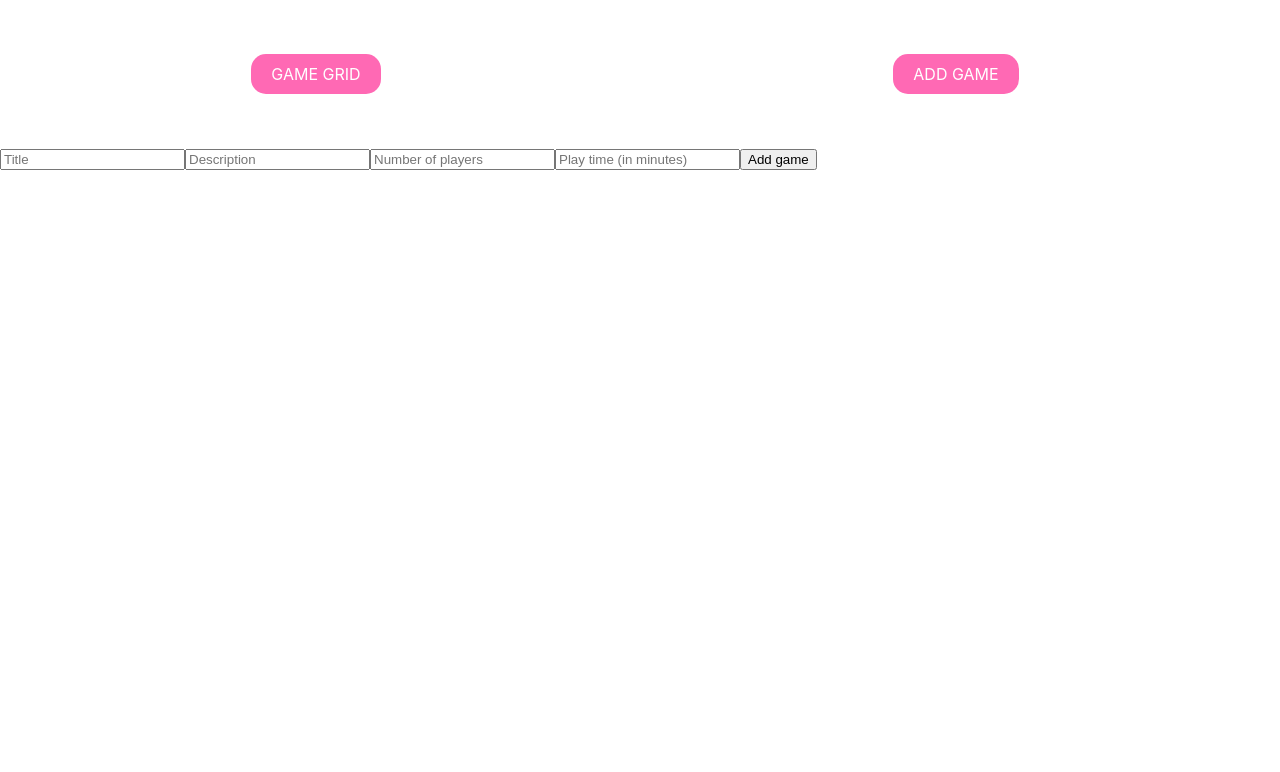
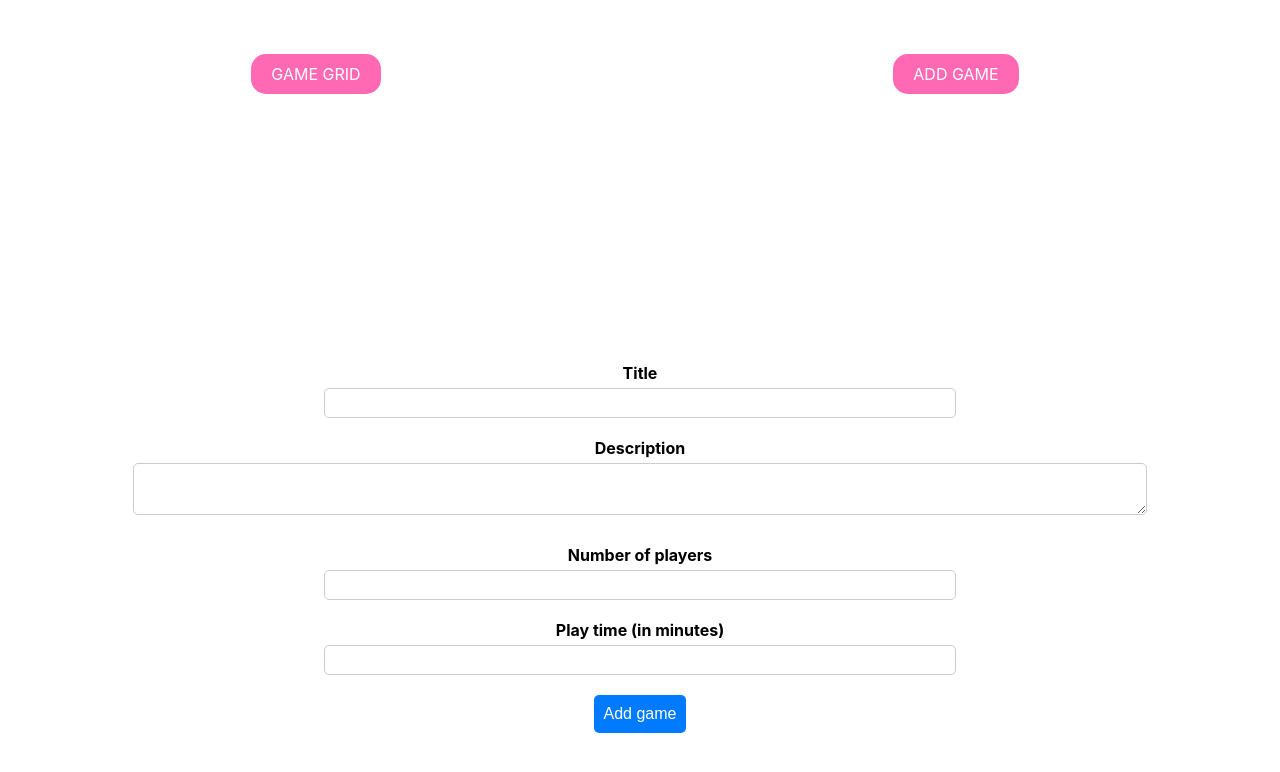
Before and after one commit to Wolfy858/Board-Game-Selector, a React (Create React App) app: page /add-game in a window 1280 px wide. Shown: the top 772 px of the page. Built offline with nearby package versions, Linux system fonts and the light colour scheme.

Commit message:
Added CSS styling for AddGameForm

```diff
--- a/src/AddGameForm.js
+++ b/src/AddGameForm.js
@@ -1,4 +1,5 @@
 import React, { useState } from 'react';
+import './styles/AddGameForm.css';
 
 function AddGameForm({ onAddGame }) {
   const [game, setGame] = useState({
@@ -27,38 +28,48 @@ function AddGameForm({ onAddGame }) {
   };
 
   return (
-    <form onSubmit={handleSubmit}>
+    <form onSubmit={handleSubmit} className="add-game-form">
+      <div className="form-field">
+        <label htmlFor="title">Title</label>
         <input
           type="text"
           name="title"
-        placeholder="Title"
+          id="title"
           value={game.title}
           onChange={handleChange}
         />
-      <input
-        type="text"
+      </div>
+      <div className="form-field">
+        <label htmlFor="description">Description</label>
+        <textarea
           name="description"
-        placeholder="Description"
           value={game.description}
           onChange={handleChange}
         />
+      </div>
+      <div className="form-field">
+        <label htmlFor="players">Number of players</label>
         <input
           type="text"
           name="players"
-        placeholder="Number of players"
+          id="players"
           value={game.players}
           onChange={handleChange}
         />
+      </div>
+      <div className="form-field">
+        <label htmlFor="playTime">Play time (in minutes)</label>
         <input
           type="text"
           name="playTime"
-        placeholder="Play time (in minutes)"
+          id="playTime"
           value={game.playTime}
           onChange={handleChange}
         />
+      </div>
       <button type="submit">Add game</button>
     </form>
   );
 }
 
-export default AddGameForm
+export default AddGameForm;
--- /dev/null
+++ b/src/styles/AddGameForm.css
@@ -0,0 +1,49 @@
+.add-game-form {
+    display: flex;
+    flex-direction: column;
+    justify-content: center;
+    align-items: center;
+    height: 100vh;
+    margin: 0 auto;
+    padding: 20px;
+    box-sizing: border-box;
+  }
+
+  .form-field {
+    display: flex;
+    flex-direction: column;
+    align-items: center;
+    margin-bottom: 20px;
+    width: 100%;
+  }
+
+  label {
+    margin-bottom: 5px;
+    font-weight: bold;
+  }
+
+  input {
+    padding: 5px;
+    font-size: 16px;
+    width: 50%;
+    border: 1px solid #ccc;
+    border-radius: 5px;
+  }
+
+  .add-game-form textarea {
+    margin-bottom: 10px;
+    width: 80%;
+    padding: 10px;
+    border-radius: 5px;
+    border: 1px solid #ccc;
+  }
+
+  button {
+    padding: 10px;
+    font-size: 16px;
+    border: none;
+    border-radius: 5px;
+    background-color: #007bff;
+    color: #fff;
+    cursor: pointer;
+  }
```
Lines whose indentation alone changed are shown as unchanged.
